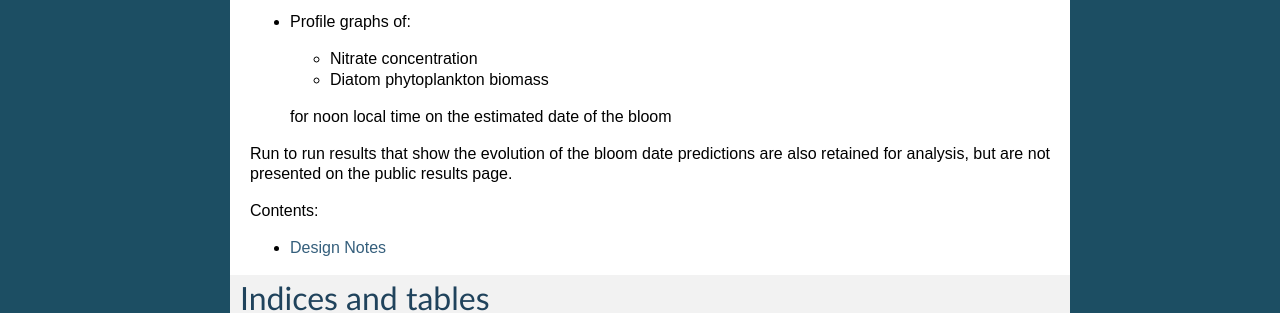
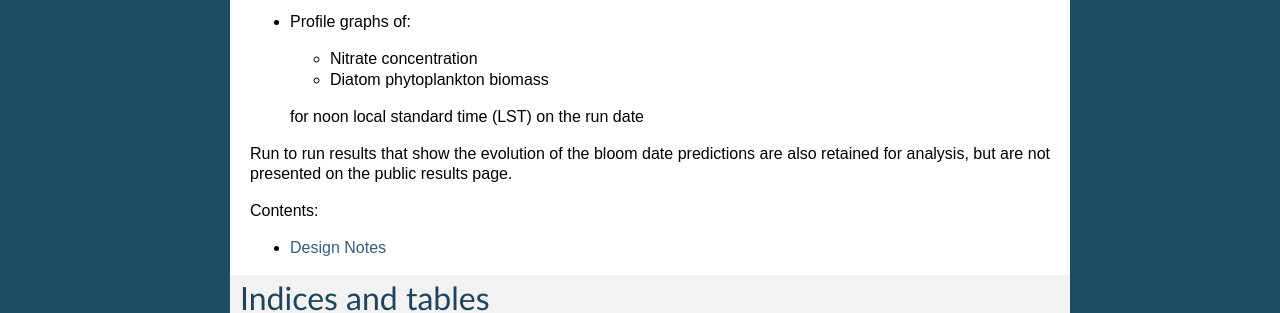
Before and after one commit to SalishSeaCast/SOG-Bloomcast-Ensemble, a Sphinx documentation site: the page built from docs/index.rst, in a window 1280 px wide. Shown: the part 462-775 px from the top of the page. Built offline with Sphinx 7.4.7, drawn with Linux system fonts in a browser that asks for light colours.

Commit message:
Change to profiles output for run date, not estimated bloom date.

```diff
--- a/docs/index.rst
+++ b/docs/index.rst
@@ -36,7 +36,7 @@ provides:
   * Nitrate concentration
   * Diatom phytoplankton biomass
 
-  for noon local time on the estimated date of the bloom
+  for noon local standard time (LST) on the run date
 
 Run to run results that show the evolution of the bloom date
 predictions are also retained for analysis, but are not presented on
```
